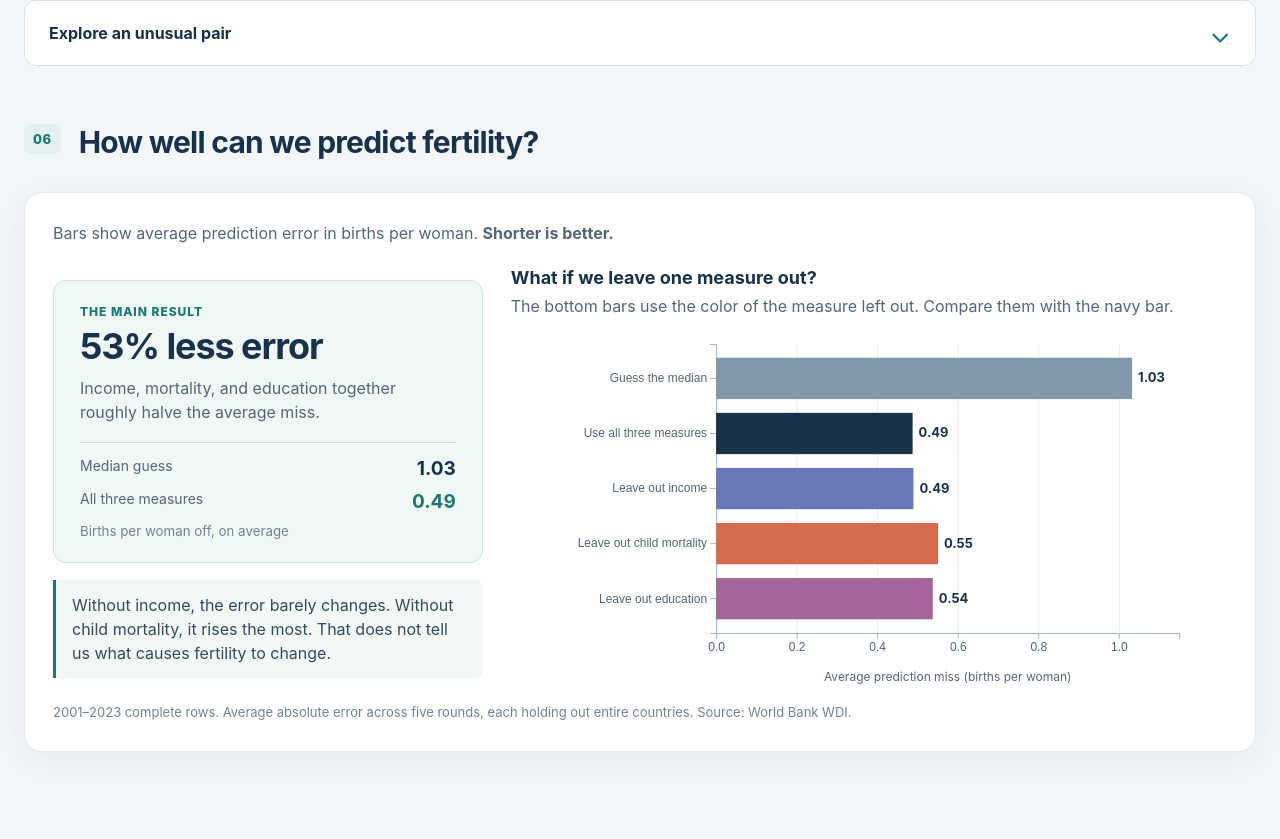
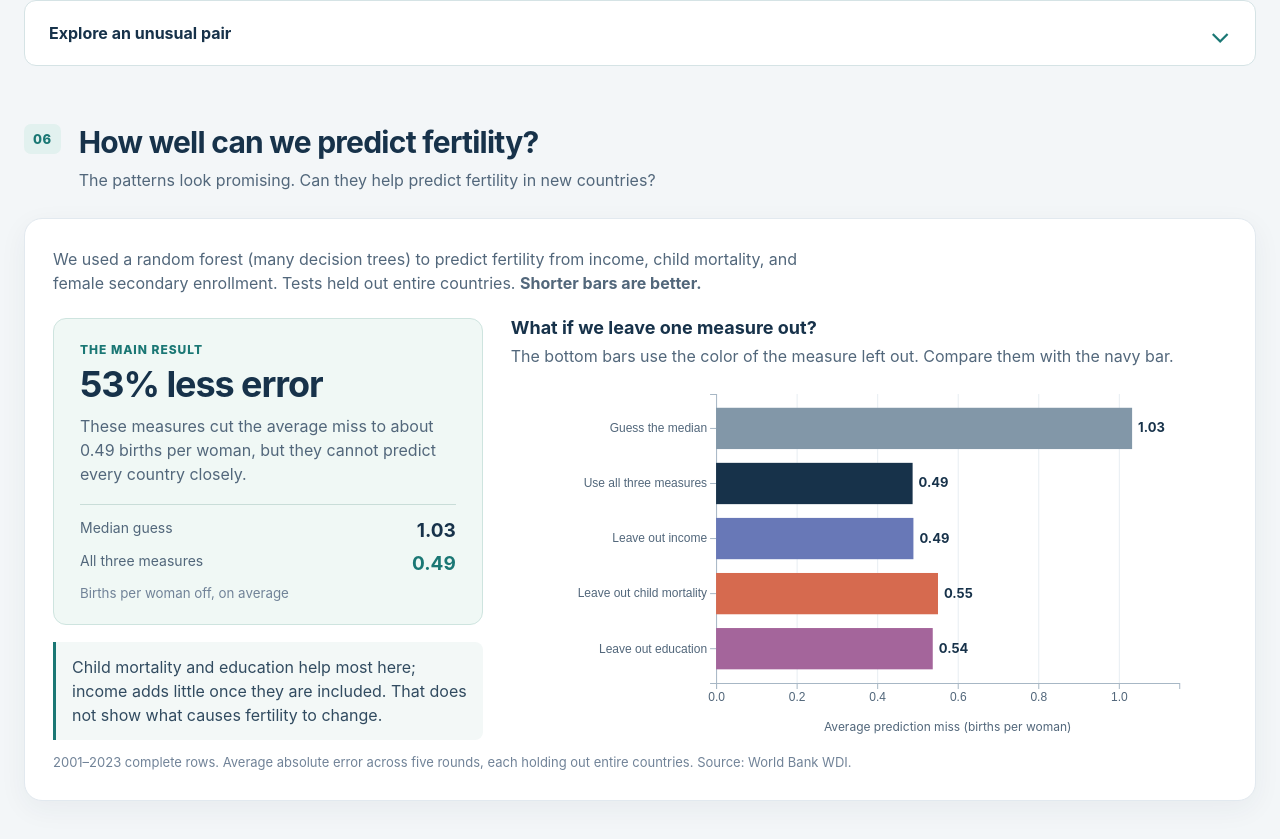
Before and after one commit to LinhNguyen2901/beyond-birth-rate, a React app in the folder frontend/: page / in a window 1280 px wide. Shown: the part 7207-8046 px from the top of the page. Built offline with nearby package versions, Linux system fonts and the light colour scheme; the HTML template or start-up script is replaced by a standard one.

Commit message:
polish wording

```diff
--- a/frontend/src/App.jsx
+++ b/frontend/src/App.jsx
@@ -106,6 +106,7 @@ export default function App() {
           <span className="section-number">06</span>
           <div>
             <h2 id="section-6">How well can we predict fertility?</h2>
+            <p>The patterns look promising. Can they help predict fertility in new countries?</p>
           </div>
         </div>
         <ModelComparisonChart />
--- a/frontend/src/components/ModelComparisonChart.jsx
+++ b/frontend/src/components/ModelComparisonChart.jsx
@@ -88,14 +88,14 @@ export default function ModelComparisonChart() {
 
   return (
     <section className="chart-card model-card">
-      <p>Bars show average prediction error in births per woman. <strong>Shorter is better.</strong></p>
+      <p>We used a random forest (many decision trees) to predict fertility from income, child mortality, and female secondary enrollment. Tests held out entire countries. <strong>Shorter bars are better.</strong></p>
       <div className="model-main">
         <div className="model-explainer">
           <div className="model-takeaway">
             <div>
               <span>The main result</span>
               <strong>{improvement}% less error</strong>
-              <p>Income, mortality, and education together roughly halve the average miss.</p>
+              <p>These measures cut the average miss to about 0.49 births per woman, but they cannot predict every country closely.</p>
             </div>
             <div className="model-before-after">
               <span>Median guess <strong>{baseline.mae.toFixed(2)}</strong></span>
@@ -103,7 +103,7 @@ export default function ModelComparisonChart() {
               <small>Births per woman off, on average</small>
             </div>
           </div>
-          <p className="model-note">Without income, the error barely changes. Without child mortality, it rises the most. That does not tell us what causes fertility to change.</p>
+          <p className="model-note">Child mortality and education help most here; income adds little once they are included. That does not show what causes fertility to change.</p>
         </div>
         <div className="model-plot">
           <h3>What if we leave one measure out?</h3>
```
